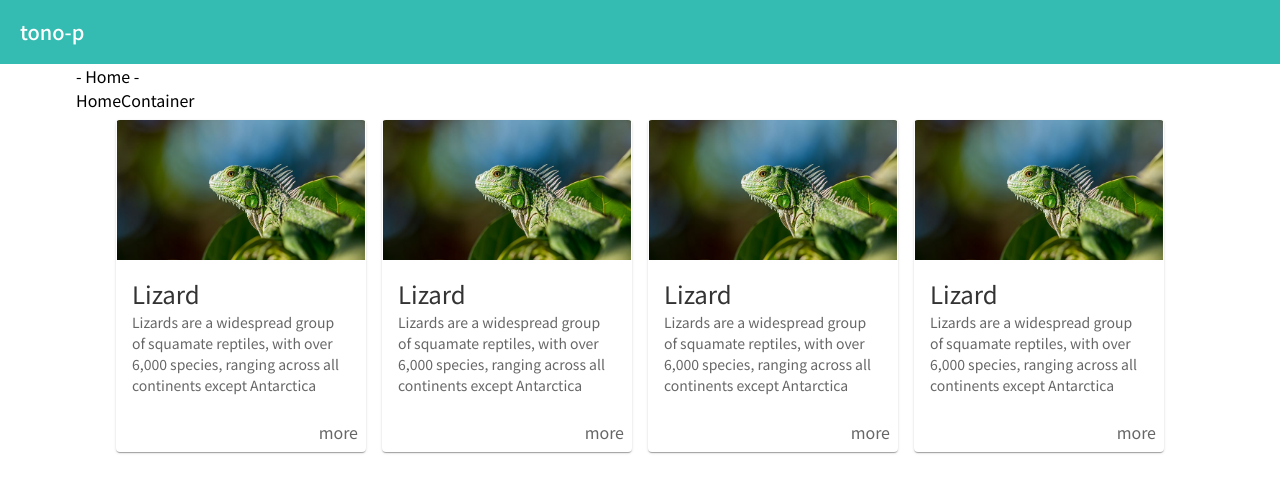
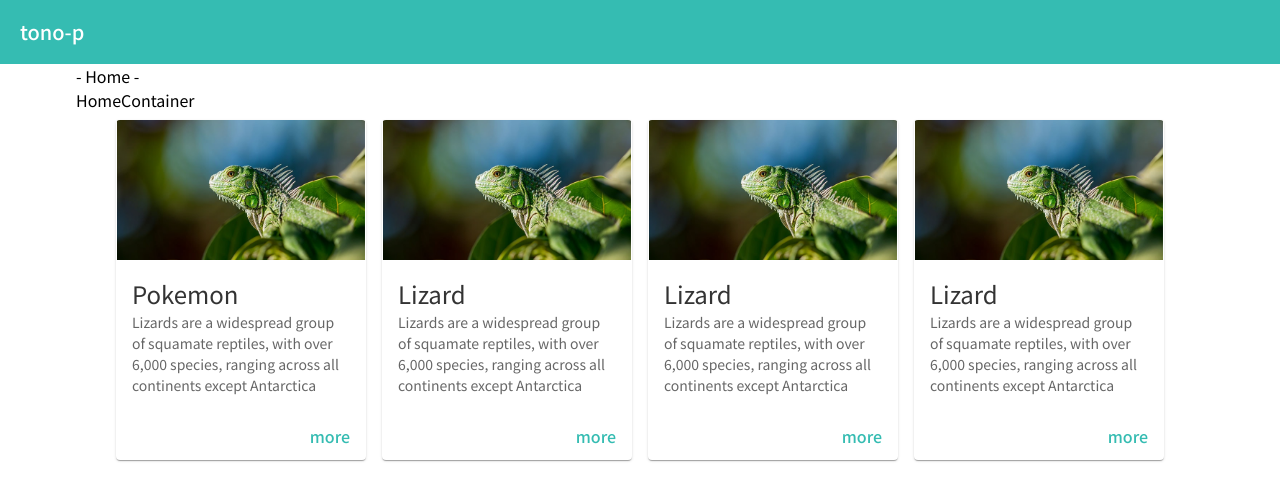
Before and after one commit to jmeno1011/tono-p, a Next.js app: page / in a window 1280 px wide. Shown: the top 500 px of the page. Built offline with nearby package versions, Linux system fonts and the light colour scheme.

Commit message:
add props in project card

```diff
--- a/src/componets/commons/ProjectCard.jsx
+++ b/src/componets/commons/ProjectCard.jsx
@@ -31,20 +31,27 @@ const CardBottom = styled.div`
   display: flex;
   align-items: center;
   justify-content: end;
+  a{
+    padding: 4px 8px;
+    font-weight: 500;
+    color: #35BCB2;
+  }
 `
 
-const ProjectCard = () => {
+const ProjectCard = ({ title, url }) => {
   return (
     <ProjectCardBlock>
       <CardImage>
-        <Image alt="test" src="/test.jpg" layout='fill' style={{objectFit:'contain'}} />
+        <Image alt="test" src="/test.jpg" layout='fill' style={{ objectFit: 'contain' }} />
       </CardImage>
       <CardContent>
-        <h2>Lizard</h2>
+        <h2>{title}</h2>
         <p>Lizards are a widespread group of squamate reptiles, with over 6,000 species, ranging across all continents except Antarctica</p>
       </CardContent>
       <CardBottom>
-        <Link href={"/"}>more</Link>
+        <Link href={url}>
+          <a>more</a>
+        </Link>
       </CardBottom>
     </ProjectCardBlock>
   )
--- a/src/container/HomeContainer.jsx
+++ b/src/container/HomeContainer.jsx
@@ -12,10 +12,10 @@ const HomeContainer = () => {
     <>
       <div>HomeContainer</div>
       <ProjectBlock>
-        <ProjectCard />
-        <ProjectCard />
-        <ProjectCard />
-        <ProjectCard />
+        <ProjectCard title={"Pokemon"} url={"/pokemon"}/>
+        <ProjectCard title={"Lizard"} url={"/"}/>
+        <ProjectCard title={"Lizard"} url={"/"}/>
+        <ProjectCard title={"Lizard"} url={"/"}/>
       </ProjectBlock>
     </>
   )
```
